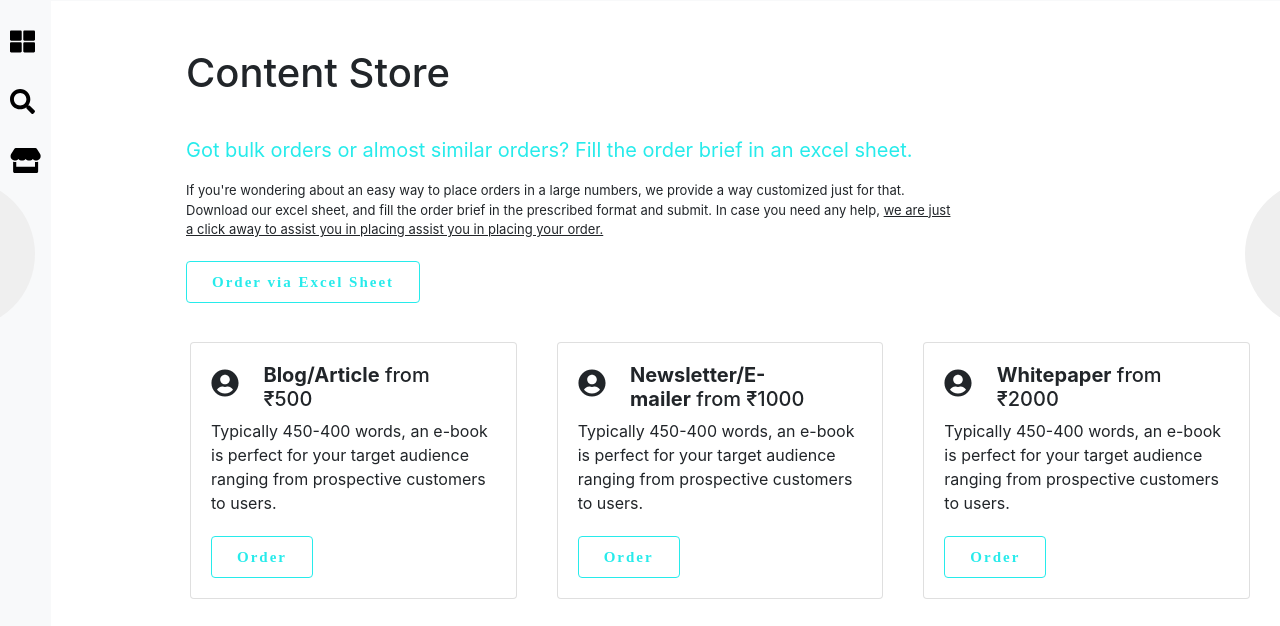
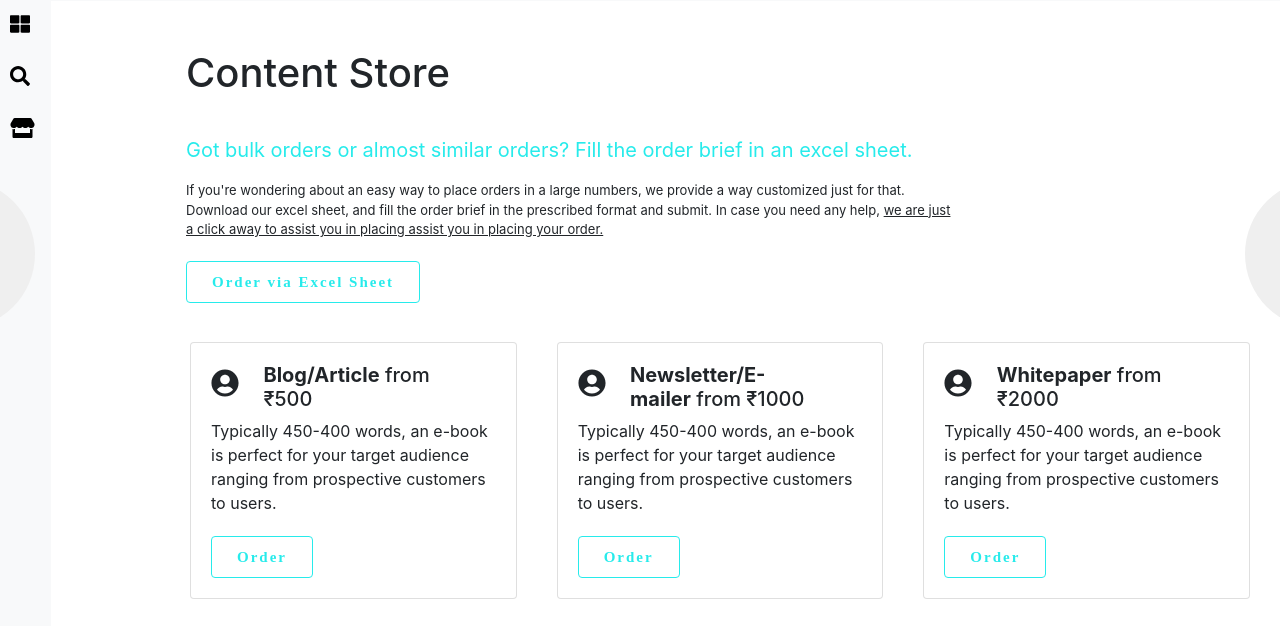
Before and after one commit to Ankit9564/Ankit9564.github.io, a plain HTML site: page index.html in a window 1280 px wide. Shown: the part 71-697 px from the top of the page. Drawn offline with nearby package versions, Linux system fonts and the light colour scheme.

Commit message:
commit 8

```diff
--- a/style.css
+++ b/style.css
@@ -15,6 +15,7 @@
 
 html {
     font-size: 14px;
+
 }
 
 @media (min-width: 768px) {
@@ -72,21 +73,23 @@ html {
     left: 0;
     /* background-color: #f1f1f1;*/
     overflow-x: hidden;
-    padding-top: 20px;
+    padding-top: 50px;
+    z-index: 9990;
 }
 
 .sidenav a {
 
     padding: 20px 10px 2px 10px;
     text-decoration: none;
-    font-size: 25px;
+    font-size: 20px;
     color: #000000;
     display: block;
+
 
 }
 
 .sidenav a:first-child {
-    margin-top: 55px;
+    margin-top: 10px;
 }
 
 .sidenav a:hover {
```
